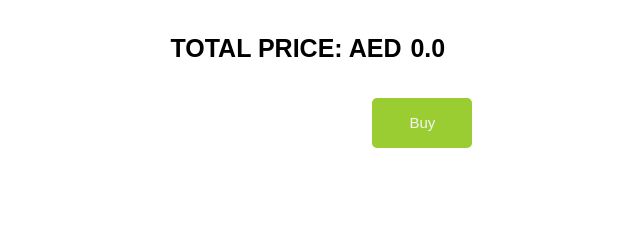
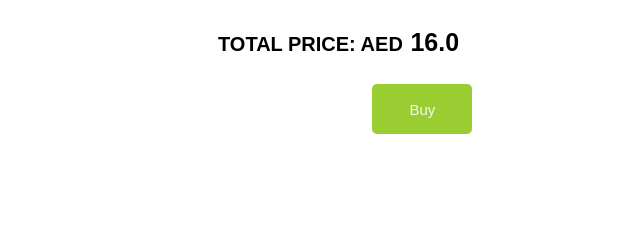
Before and after one commit to Resa-Obamwonyi/djangoCart, a Django app: page /cart/ in a window 1280 px wide. Shown: the part 183-423 px from the top of the page, without its empty margins (610-1250 px from the left). Run offline with Django 3.2, Linux system fonts and the light colour scheme; data that the repository does not hold is empty; some web fonts are replaced.

Commit message:
implemented js for cart summation

```diff
--- a/cart/static/css/style.css
+++ b/cart/static/css/style.css
@@ -53,7 +53,7 @@ input{
   text-align: right;
 }
 .sub-total h4{
-  font-size: 25px;
+  font-size: 20px;
   font-weight: 600;
 }
 
--- a/cart/static/js/app.js
+++ b/cart/static/js/app.js
@@ -1,22 +1,37 @@
 
-function calculateSingleItemPrice() {
-  var itemQuantity = document.getElementById("potatoQty");
-  var itemPrice = document.getElementById("potatoPrice");
-  var itemPrice = parseFloat(itemPrice.value);
-  var itemQuantity = parseFloat(itemQuantity.value);
-  var totalPrice = itemPrice * itemQuantity;
-  document.getElementById("singleItemTotal").value = totalPrice;
+function calculateSingleItemPrice(e) {
+  if (e == 'potatoes'){
+    var itemQuantity = document.getElementById("potatoQty");
+    var itemPrice = document.getElementById("potatoPrice");
+    var totalId = 'potatoTotal';
+  }
+
+  if (e == 'carrots'){
+    var itemQuantity = document.getElementById("carrotQty");
+    var itemPrice = document.getElementById("carrotPrice");
+    var totalId = 'carrotTotal';
+  }
+
+  if (e == 'onions'){
+    var itemQuantity = document.getElementById("onionQty");
+    var itemPrice = document.getElementById("onionPrice");
+    var totalId = 'onionTotal';
+  }
+
+  var itemPrice = parseFloat(itemPrice.value) || 0;
+  var itemQuantity = parseFloat(itemQuantity.value) || 0;
+  var totalPrice = itemPrice * itemQuantity || 0;
+
+  document.getElementById(totalId).value = totalPrice;
+  calculateSubTotal();
 }
 
 function calculateSubTotal(){
-  var grandTotal = 0.0
-  var table = document.getElementById('cart-table');
-    for (var r = 0, n = table.rows.length; r < n; r++) {
-        for (var c = 0, m = table.rows[r].cells.length; c < m; c++) {
-            // return table.rows[r].cells[c].innerHTML;
-            var singleItemTotal = document.getElementById("singleItemTotal").value;
-            grandTotal += singleItemTotal;
-        }
-    }
-    document.getElementById("total").value = totalPrice;
+  var  potatoTotal = parseFloat(document.getElementById("potatoTotal").value) || 0;
+  var  carrotTotal = parseFloat(document.getElementById("carrotTotal").value) || 0;
+  var  onionTotal = parseFloat(document.getElementById("onionTotal").value) || 0;
+
+  var grandTotal = potatoTotal + carrotTotal + onionTotal;
+  document.getElementById("total").value = grandTotal;
+
 }
--- a/cart/templates/cart/cart.html
+++ b/cart/templates/cart/cart.html
@@ -32,21 +32,21 @@
                     <td>{{ product.name }}</td>
 
                     {% if product.name == 'Potatoes' %}
-                        <td><input type="number" value="2" id="potatoQty" name="Potatoes" min="1" oninput="calculateSingleItemPrice()" /></td>
+                        <td><input type="number" value="2" id="potatoQty" name="Potatoes" min="1" oninput="calculateSingleItemPrice('potatoes')" /></td>
                         <td >AED <input type="number" id="potatoPrice" value="{{product.price}}" readonly/ ></td>
-                        <td class="itemTotal">AED <input type="text" id="singleItemTotal" value="10.0" readonly /></td>
+                        <td class="itemTotal">AED <input type="text" id="potatoTotal" value="10.0" readonly /></td>
                     {% endif %}
 
                     {% if product.name == 'Carrots' %}
-                        <td><input type="number" value="1" id="carrotQty" name="Carrots" min="1" oninput="calculateSingleItemPrice()"/></td>
+                        <td><input type="number" value="1" id="carrotQty" name="Carrots" min="1" oninput="calculateSingleItemPrice('carrots')"/></td>
                         <td >AED <input type="number" id="carrotPrice" value="{{product.price}}" readonly/ ></td>
-                        <td class="itemTotal">AED <input type="text" id="singleItemTotal" value="2.0" readonly /></td>
+                        <td class="itemTotal">AED <input type="text" id="carrotTotal" value="2.0" readonly /></td>
                     {% endif %}
 
                     {% if product.name == 'Onions' %}
-                        <td><input type="number" value="1" id="onionQty" name="Onions" min="1" oninput="calculateSingleItemPrice()"/></td>
+                        <td><input type="number" value="1" id="onionQty" name="Onions" min="1" oninput="calculateSingleItemPrice('onions')"/></td>
                         <td >AED <input type="number" id="onionPrice" value="{{product.price}}" readonly/ ></td>
-                        <td class="itemTotal">AED <input type="text" id="singleItemTotal" value="4.0" readonly /></td>
+                        <td class="itemTotal">AED <input type="text" id="onionTotal" value="4.0" readonly /></td>
                     {% endif %}
 
                 </tr>
@@ -54,7 +54,7 @@
         </table>
         <div class="btn-div">
             <div class="sub-total">
-                <h4 >TOTAL PRICE: AED <input class="totalPrice" id="total" type="text" value="0.0" readonly/></h4>
+                <h4 >TOTAL PRICE: AED <input class="totalPrice" id="total" type="text" value="16.0" readonly/></h4>
             </div>
             <input id="submit" type="submit" value="Buy">
         </div>
```
